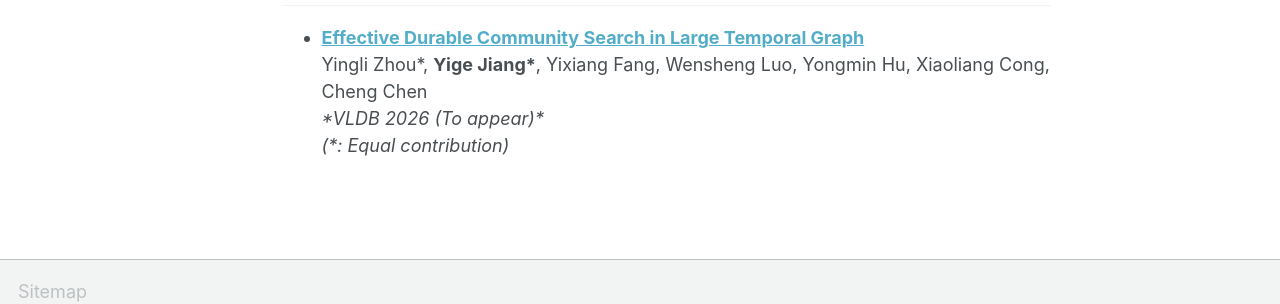
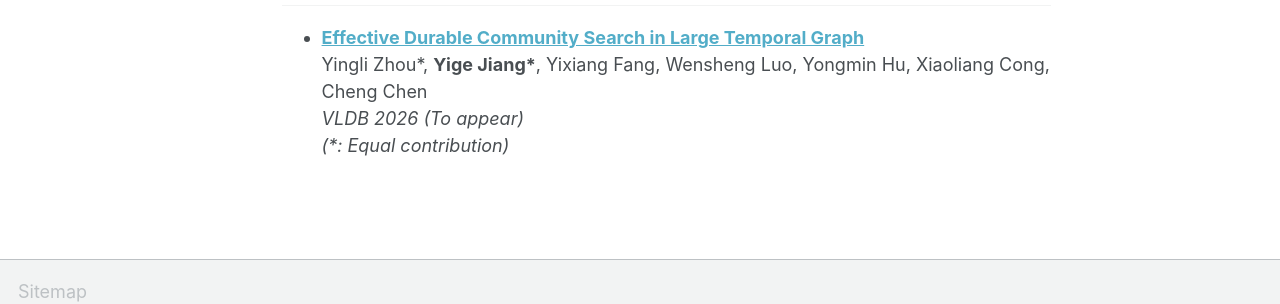
Before and after one commit to kiwiHM/kiwiHM.github.io, a Jekyll site: the page built from _pages/about.md, in a window 1280 px wide and 1071 px high. Shown: the part 674-978 px from the top of the window. Built offline with Jekyll 4.4.1, drawn with Linux system fonts in a browser that asks for light colours; a script bundle is joined from its source files by our own code; library files that are not in the unit come from our copies.

```diff
--- a/_pages/about.md
+++ b/_pages/about.md
@@ -23,5 +23,5 @@ My research interests include **Graph Algorithms**, and **Database Systems**. I
 
 * **[Effective Durable Community Search in Large Temporal Graph]()**
   <br>Yingli Zhou\*, **Yige Jiang\***, Yixiang Fang, Wensheng Luo, Yongmin Hu, Xiaoliang Cong, Cheng Chen
-  <br>_*VLDB 2026 (To appear)*_
+  <br>_VLDB 2026 (To appear)_
   <br>_(\*: Equal contribution)_
```
